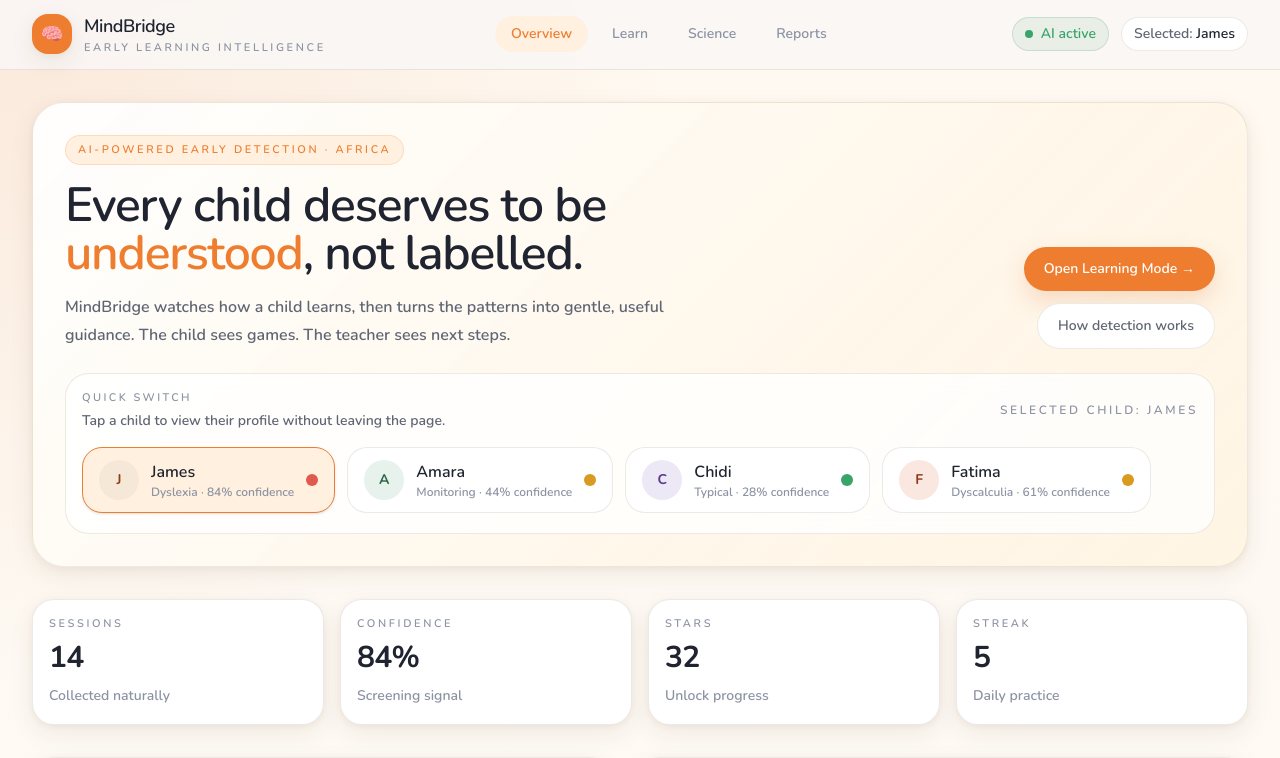
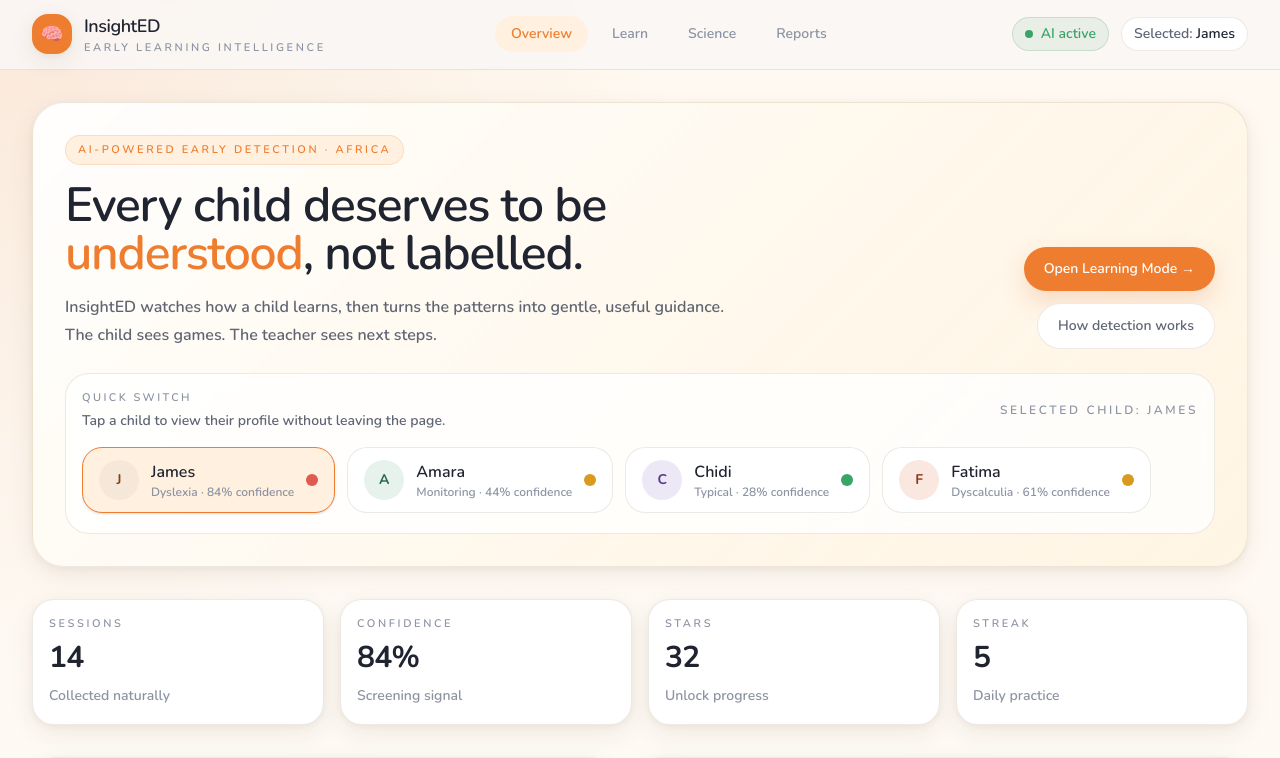
Before and after one commit to Dahmie87/InsightEd, a React (Vite) app: page / in a window 1280 px wide. Shown: the top 758 px of the page. Built offline with nearby package versions, Linux system fonts and the light colour scheme.

Commit message:
chore: update brand across project

```diff
--- a/index.html
+++ b/index.html
@@ -4,7 +4,7 @@
     <meta charset="UTF-8" />
     <link rel="icon" type="image/svg+xml" href="/favicon.svg" />
     <meta name="viewport" content="width=device-width, initial-scale=1.0" />
-    <title>MindBridge</title>
+    <title>InsightED</title>
   </head>
   <body>
     <div id="root"></div>
--- a/src/App.tsx
+++ b/src/App.tsx
@@ -9,7 +9,8 @@ import { SciencePage } from './pages/SciencePage'
 import type { AppContextValue } from './appContext'
 import type { AppPage, ChildId } from './types'
 
-const storageKey = 'mindbridge.selectedChild'
+const storageKey = 'insighted.selectedChild'
+const legacyStorageKey = 'mindbridge.selectedChild'
 
 function getPageFromPathname(pathname: string): AppPage {
   switch (pathname) {
@@ -43,7 +44,7 @@ function App() {
       return 'james'
     }
 
-    const stored = window.localStorage.getItem(storageKey)
+    const stored = window.localStorage.getItem(storageKey) ?? window.localStorage.getItem(legacyStorageKey)
     if (stored && stored in children) {
       return stored as ChildId
     }
@@ -60,7 +61,8 @@ function App() {
 
   useEffect(() => {
     window.localStorage.setItem(storageKey, selectedChildId)
-    document.title = `MindBridge · ${children[selectedChildId].name}`
+    window.localStorage.removeItem(legacyStorageKey)
+    document.title = `InsightED · ${children[selectedChildId].name}`
   }, [selectedChildId])
 
   useEffect(() => {
--- a/src/components/Layout.tsx
+++ b/src/components/Layout.tsx
@@ -30,7 +30,7 @@ export function Layout({ children }: LayoutProps) {
               🧠
             </div>
             <div>
-              <div className="font-display text-lg font-semibold tracking-tight text-[color:var(--ink)]">MindBridge</div>
+              <div className="font-display text-lg font-semibold tracking-tight text-[color:var(--ink)]">InsightED</div>
               <div className="text-[11px] uppercase tracking-[0.24em] text-[color:var(--ink-soft)]">
                 early learning intelligence
               </div>
--- a/src/pages/DashboardPage.tsx
+++ b/src/pages/DashboardPage.tsx
@@ -19,7 +19,7 @@ export function DashboardPage() {
               Every child deserves to be <span className="text-[color:var(--color-orange)]">understood</span>, not labelled.
             </h1>
             <p className="max-w-2xl text-sm leading-7 text-[color:var(--ink-mid)] sm:text-base">
-              MindBridge watches how a child learns, then turns the patterns into gentle, useful guidance. The child sees games. The teacher sees next steps.
+              InsightED watches how a child learns, then turns the patterns into gentle, useful guidance. The child sees games. The teacher sees next steps.
             </p>
           </div>
 
--- a/src/pages/SciencePage.tsx
+++ b/src/pages/SciencePage.tsx
@@ -9,7 +9,7 @@ export function SciencePage() {
           Learning differences leave a <span className="italic text-[color:var(--color-orange)]">digital fingerprint.</span>
         </h1>
         <p className="max-w-2xl text-base leading-7 text-[color:var(--ink-mid)] sm:text-lg">
-          MindBridge reads that fingerprint through ordinary learning behavior, not through clinical tests. The result is a screen that feels like play for the child and actionable guidance for the teacher.
+          InsightED reads that fingerprint through ordinary learning behavior, not through clinical tests. The result is a screen that feels like play for the child and actionable guidance for the teacher.
         </p>
       </section>
 
```
